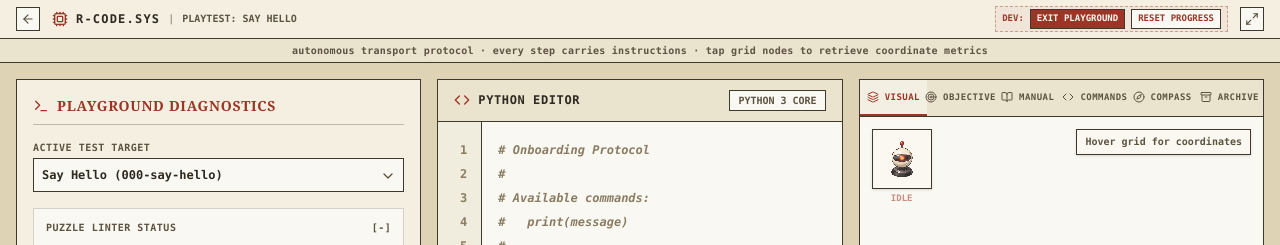
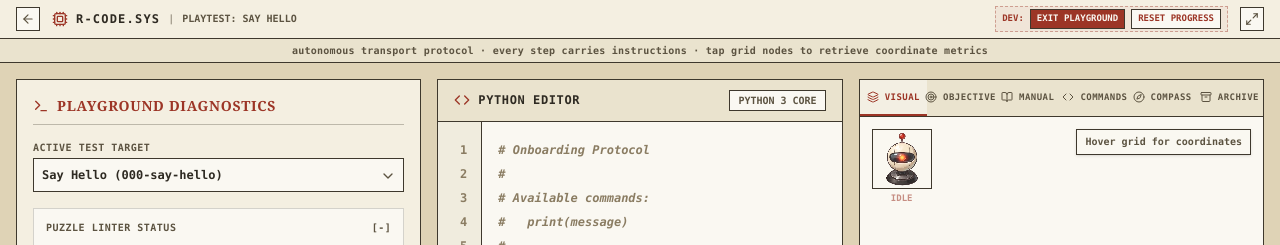
Before and after one commit to MohammadAboulEla/robot-code-game, a React (Vite) app: page / in a window 1280 px wide. Both pictures are taken after a click on the button "PLAYGROUND". Shown: the top 245 px of the page. Built offline with nearby package versions, Linux system fonts and the light colour scheme.

Commit message:
enhance avatar

```diff
--- a/src/components/IsometricVisualEngine.tsx
+++ b/src/components/IsometricVisualEngine.tsx
@@ -119,7 +119,7 @@ export const IsometricVisualEngine: React.FC<IsometricVisualEngineProps> = ({
 
         {/* Robot State Overlay */}
         <div className="absolute top-3 left-3 flex flex-col items-center gap-1 z-10 w-[60px]">
-          <div className="bg-[#faf8f2]/95 border border-[#3e382d] p-1 shadow-sm select-none w-[60px] h-[60px] flex items-center justify-center">
+          <div className="bg-[#faf8f2]/95 border border-[#3e382d] p-1 select-none w-[60px] h-[60px] flex items-center justify-center overflow-hidden">
             <div
               className="w-full h-full select-none"
               style={{
@@ -127,6 +127,7 @@ export const IsometricVisualEngine: React.FC<IsometricVisualEngineProps> = ({
                 backgroundSize: '300% 300%',
                 backgroundPosition: `${bgPosX}% ${bgPosY}%`,
                 imageRendering: 'pixelated',
+                transform: 'scale(1.45)',
               }}
               title={`R-07 Status: ${currentExpression.toUpperCase()}`}
             />
```
Also changed, not shown: 1 other file (tests, documents, lock files or other folders).
